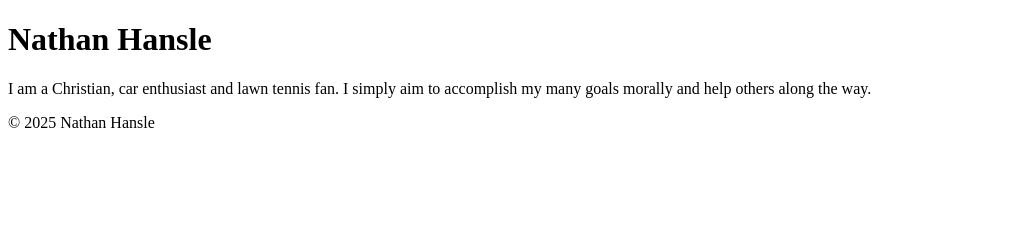
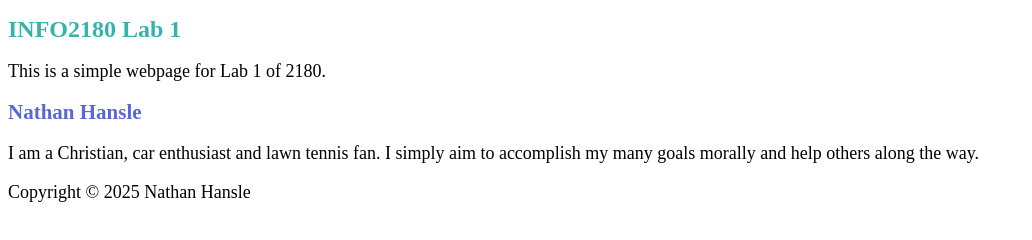
Before and after one commit to natie2001/info2180-lab1, a plain HTML site: page index.html in a window 1280 px wide. Shown: the whole page, without its empty margins (0-1032 px from the left). Drawn offline with Linux system fonts and the light colour scheme.

Commit message:
Added styles.css and made changes to h2 and paragraph

```diff
--- a/index.html
+++ b/index.html
@@ -4,17 +4,20 @@
     <meta charset = "UTF-8">
     <meta name="viewport" content="width=device-width, initial-scale=1.0">
     <meta http-equiv="X-UA-Compatible" content="ie=edge">
-    <title>INFO2180 Lab 1 - Nathan Hansle</title>
+    <title>INFO2180 Lab 1</title>
+    <link rel="stylesheet" href="styles.css">
 </head>
 <body>
     <header>
-        <h1>Nathan Hansle</h1>
+        <h1>INFO2180 Lab 1</h1>
+        <p> This is a simple webpage for Lab 1 of 2180.</p>
     </header>
     <main>
+        <h2>Nathan Hansle</h2>
         <p> I am a Christian, car enthusiast and lawn tennis fan. I simply aim to accomplish my many goals morally and help others along the way.</p>
     </main>
     <footer>
-        <p>&copy; 2025 Nathan Hansle</p>
+        <p>Copyright &copy; 2025 Nathan Hansle</p>
     </footer>
 </body>
 </html>
--- /dev/null
+++ b/styles.css
@@ -0,0 +1,12 @@
+h1 {
+    font-size: 24px;
+    color:#38B2AC;
+}
+h2 {
+    font-size: 21px;
+    color: #5A67D8;
+}
+
+p {
+    font-size: 18px;
+}
```
